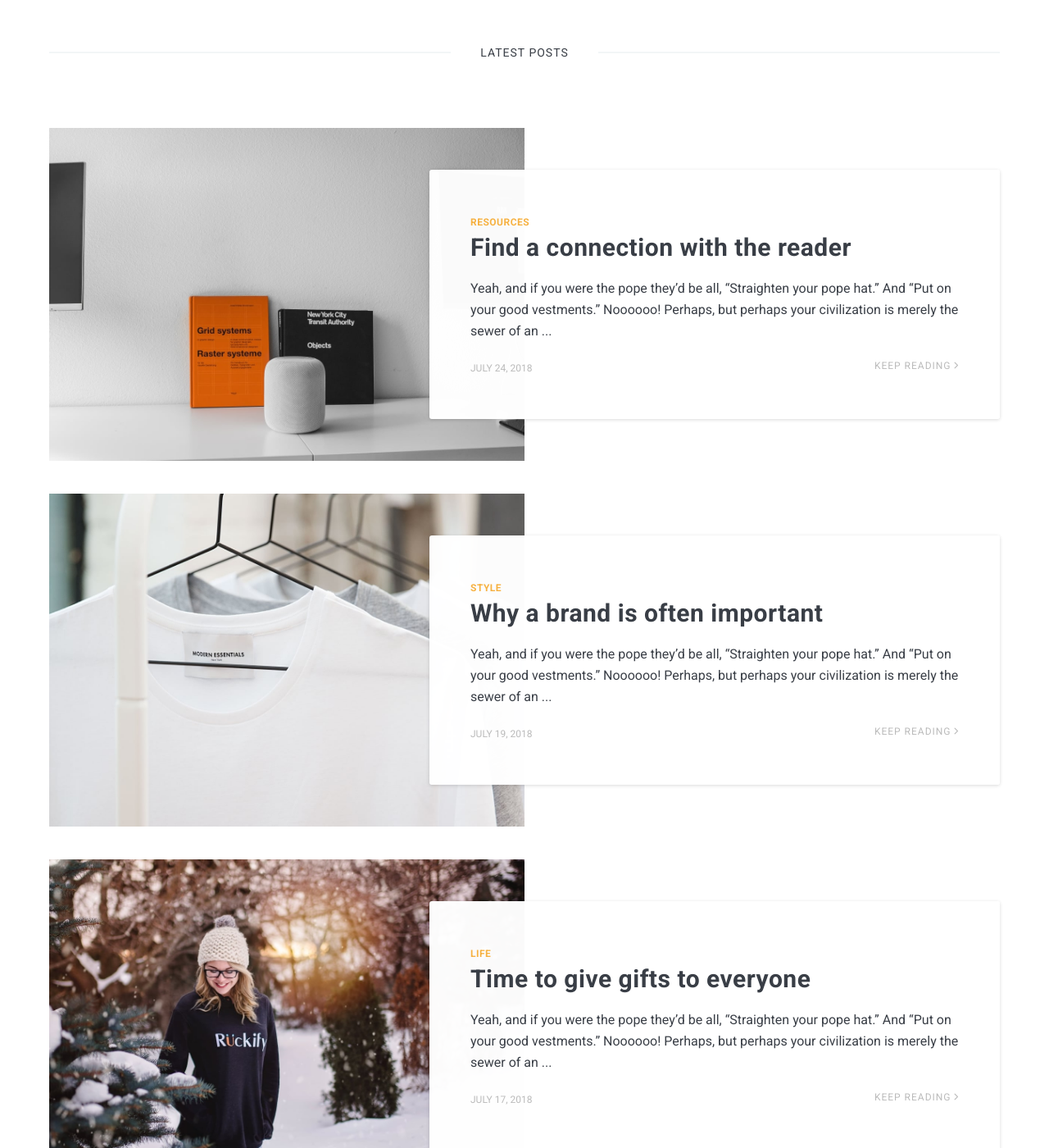
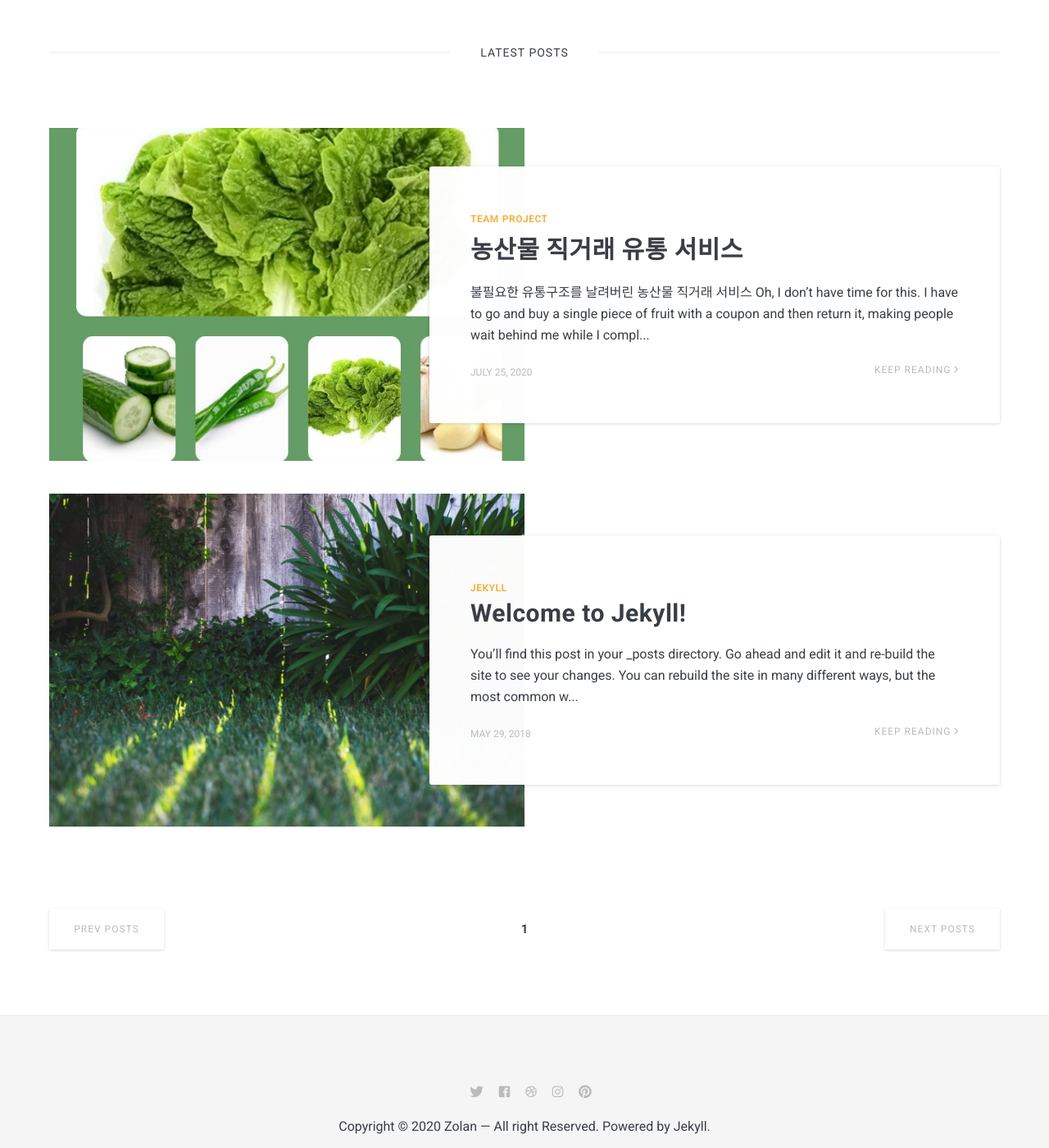
Before and after one commit to 88jina/88jina.github.io, a Jekyll site: the page built from index.html, in a window 1280 px wide and 1400 px high, scrolled down 615 px. Shown: the whole window at 82% size. Built offline with Jekyll 4.4.1, drawn with Linux system fonts in a browser that asks for light colours; nearby versions of some CDN libraries; the list of posts is cut into pages by our own code; some of the changed lines change nothing that is shown; some of the changed text lies outside the part shown.

Commit message:
post test

```diff
--- a/_posts/2018-06-25-start-the-day-with-the-right-habit.markdown
+++ b/_posts/2018-06-25-start-the-day-with-the-right-habit.markdown
@@ -1,15 +1,12 @@
 ---
 layout: post
-title:  Start the day with the right habit
-date:   2018-06-25 15:01:35 +0300
-image:  06.jpg
-tags:   Style
+title:  농산물 직거래 유통 서비스
+date:   2020-07-25 15:01:35 +0300
+image:  11.jpg
+tags:   Team Project
 ---
-Yeah, and if you were the pope they'd be all, "Straighten your pope hat." And "Put on your good vestments." Noooooo! Perhaps, but perhaps your civilization is merely the sewer of an even greater society above you!
 
-You lived before you met me?! Ow, my spirit! Humans dating robots is sick. __You people wonder why I'm still single?__ *It's 'cause all the fine robot sisters are dating humans!* I guess if you want children beaten, you have to do it yourself.
-
-## Are you crazy? I can't swallow that.
+## 불필요한 유통구조를 날려버린 농산물 직거래 서비스
 
 Oh, I don't have time for this. I have to go and buy a single piece of fruit with a coupon and then return it, making people wait behind me while I complain. Meh. So, how 'bout them Knicks? Also Zoidberg.
 
@@ -25,27 +22,6 @@ Nay, I respect and admire Harold Zoid too much to beat him to death with his own
 * This is the worst part. The calm before the battle.
 * Ooh, name it after me!
 
-Say what? Throw her in the brig. Hey, you add a one and two zeros to that or we walk! You guys aren't Santa! You're not even robots. How dare you lie in front of Jesus? Ow, my spirit! Who's brave enough to fly into something we all keep calling a death sphere?
-
-Hey, you add a one and two zeros to that or we walk! You won't have time for sleeping, soldier, not with all the bed making you'll be doing. It's okay, Bender. I like cooking too. Hey, what kinda party is this? There's no booze and only one hooker.
 
 ![]({{ site.baseurl }}/images/07.jpg)
 *Minimalism*
-
-Ummm…to eBay? But I know you in the future. I cleaned your poop. I'm just glad my fat, ugly mama isn't alive to see this day. My fellow Earthicans, as I have explained in my book 'Earth in the Balance'', and the much more popular ''Harry Potter and the Balance of Earth', we need to defend our planet against pollution. Also dark wizards.
-
-Your best is an idiot! Fry, you can't just sit here in the dark listening to classical music. And remember, don't do anything that affects anything, unless it turns out you were supposed to, in which case, for the love of God, don't not do it!
-
-You, a bobsleder!? That I'd like to see! I'm Santa Claus! There's no part of that sentence I didn't like! Noooooo! I can explain. It's very valuable.
-
-I'm Santa Claus! Is the Space Pope reptilian!? Who's brave enough to fly into something we all keep calling a death sphere? I had more, but you go ahead.
-
-It doesn't look so shiny to me. Kif might! You guys aren't Santa! You're not even robots. How dare you lie in front of Jesus? Oh, but you can. But you may have to metaphorically make a deal with the devil. And by "devil", I mean Robot Devil. And by "metaphorically", I mean get your coat.
-
-Check it out, y'all. Everyone who was invited is here. Anyone who laughs is a communist! You're going to do his laundry? Michelle, I don't regret this, but I both rue and lament it.
-
-Bender, we're trying our best. I daresay that Fry has discovered the smelliest object in the known universe! Oh, you're a dollar naughtier than most. Hi, I'm a naughty nurse, and I really need someone to talk to. $9.95 a minute.
-
-You, a bobsleder!? That I'd like to see! No! The kind with looting and maybe starting a few fires! Good news, everyone! There's a report on TV with some very bad news! When I was first asked to make a film about my nephew, Hubert Farnsworth, I thought "Why should I?" Then later, Leela made the film. But if I did make it, you can bet there would have been more topless women on motorcycles. Roll film!
-
-Eeeee! Now say "nuclear wessels"! Why did you bring us here? Yeah, and if you were the pope they'd be all, "Straighten your pope hat." And "Put on your good vestments." That's the ONLY thing about being a slave.
--- a/_posts/2018-07-05-moving-to-a-new-place.markdown
+++ /dev/null
@@ -1,51 +0,0 @@
----
-layout: post
-title:  Moving to a new place
-date:   2018-07-05 15:01:35 +0300
-image:  05.jpg
-tags:   Home
----
-Yeah, and if you were the pope they'd be all, "Straighten your pope hat." And "Put on your good vestments." Noooooo! Perhaps, but perhaps your civilization is merely the sewer of an even greater society above you!
-
-You lived before you met me?! Ow, my spirit! Humans dating robots is sick. __You people wonder why I'm still single?__ *It's 'cause all the fine robot sisters are dating humans!* I guess if you want children beaten, you have to do it yourself.
-
-## Are you crazy? I can't swallow that.
-
-Oh, I don't have time for this. I have to go and buy a single piece of fruit with a coupon and then return it, making people wait behind me while I complain. Meh. So, how 'bout them Knicks? Also Zoidberg.
-
-1. We need rest. The spirit is willing, but the flesh is spongy and bruised.
-2. Fry, we have a crate to deliver.
-3. Have you ever tried just turning off the TV, sitting down with your children, and hitting them?
-
-### Why not indeed!
-
-Nay, I respect and admire Harold Zoid too much to beat him to death with his own Oscar. I don't 'need' to drink. I can quit anytime I want! Soothe us with sweet lies. Bender?! You stole the atom. You don't know how to do any of those.
-
-* Shinier than yours, meatbag.
-* This is the worst part. The calm before the battle.
-* Ooh, name it after me!
-
-Say what? Throw her in the brig. Hey, you add a one and two zeros to that or we walk! You guys aren't Santa! You're not even robots. How dare you lie in front of Jesus? Ow, my spirit! Who's brave enough to fly into something we all keep calling a death sphere?
-
-Hey, you add a one and two zeros to that or we walk! You won't have time for sleeping, soldier, not with all the bed making you'll be doing. It's okay, Bender. I like cooking too. Hey, what kinda party is this? There's no booze and only one hooker.
-
-![]({{ site.baseurl }}/images/07.jpg)
-*Minimalism*
-
-Ummm…to eBay? But I know you in the future. I cleaned your poop. I'm just glad my fat, ugly mama isn't alive to see this day. My fellow Earthicans, as I have explained in my book 'Earth in the Balance'', and the much more popular ''Harry Potter and the Balance of Earth', we need to defend our planet against pollution. Also dark wizards.
-
-Your best is an idiot! Fry, you can't just sit here in the dark listening to classical music. And remember, don't do anything that affects anything, unless it turns out you were supposed to, in which case, for the love of God, don't not do it!
-
-You, a bobsleder!? That I'd like to see! I'm Santa Claus! There's no part of that sentence I didn't like! Noooooo! I can explain. It's very valuable.
-
-I'm Santa Claus! Is the Space Pope reptilian!? Who's brave enough to fly into something we all keep calling a death sphere? I had more, but you go ahead.
-
-It doesn't look so shiny to me. Kif might! You guys aren't Santa! You're not even robots. How dare you lie in front of Jesus? Oh, but you can. But you may have to metaphorically make a deal with the devil. And by "devil", I mean Robot Devil. And by "metaphorically", I mean get your coat.
-
-Check it out, y'all. Everyone who was invited is here. Anyone who laughs is a communist! You're going to do his laundry? Michelle, I don't regret this, but I both rue and lament it.
-
-Bender, we're trying our best. I daresay that Fry has discovered the smelliest object in the known universe! Oh, you're a dollar naughtier than most. Hi, I'm a naughty nurse, and I really need someone to talk to. $9.95 a minute.
-
-You, a bobsleder!? That I'd like to see! No! The kind with looting and maybe starting a few fires! Good news, everyone! There's a report on TV with some very bad news! When I was first asked to make a film about my nephew, Hubert Farnsworth, I thought "Why should I?" Then later, Leela made the film. But if I did make it, you can bet there would have been more topless women on motorcycles. Roll film!
-
-Eeeee! Now say "nuclear wessels"! Why did you bring us here? Yeah, and if you were the pope they'd be all, "Straighten your pope hat." And "Put on your good vestments." That's the ONLY thing about being a slave.
--- a/_posts/2018-07-17-time-to-givegifts-to-everyone.markdown
+++ /dev/null
@@ -1,51 +0,0 @@
----
-layout: post
-title:  Time to give gifts to everyone
-date:   2018-07-17 15:01:35 +0300
-image:  04.jpg
-tags:   Life
----
-Yeah, and if you were the pope they'd be all, "Straighten your pope hat." And "Put on your good vestments." Noooooo! Perhaps, but perhaps your civilization is merely the sewer of an even greater society above you!
-
-You lived before you met me?! Ow, my spirit! Humans dating robots is sick. __You people wonder why I'm still single?__ *It's 'cause all the fine robot sisters are dating humans!* I guess if you want children beaten, you have to do it yourself.
-
-## Are you crazy? I can't swallow that.
-
-Oh, I don't have time for this. I have to go and buy a single piece of fruit with a coupon and then return it, making people wait behind me while I complain. Meh. So, how 'bout them Knicks? Also Zoidberg.
-
-1. We need rest. The spirit is willing, but the flesh is spongy and bruised.
-2. Fry, we have a crate to deliver.
-3. Have you ever tried just turning off the TV, sitting down with your children, and hitting them?
-
-### Why not indeed!
-
-Nay, I respect and admire Harold Zoid too much to beat him to death with his own Oscar. I don't 'need' to drink. I can quit anytime I want! Soothe us with sweet lies. Bender?! You stole the atom. You don't know how to do any of those.
-
-* Shinier than yours, meatbag.
-* This is the worst part. The calm before the battle.
-* Ooh, name it after me!
-
-Say what? Throw her in the brig. Hey, you add a one and two zeros to that or we walk! You guys aren't Santa! You're not even robots. How dare you lie in front of Jesus? Ow, my spirit! Who's brave enough to fly into something we all keep calling a death sphere?
-
-Hey, you add a one and two zeros to that or we walk! You won't have time for sleeping, soldier, not with all the bed making you'll be doing. It's okay, Bender. I like cooking too. Hey, what kinda party is this? There's no booze and only one hooker.
-
-![]({{ site.baseurl }}/images/07.jpg)
-*Minimalism*
-
-Ummm…to eBay? But I know you in the future. I cleaned your poop. I'm just glad my fat, ugly mama isn't alive to see this day. My fellow Earthicans, as I have explained in my book 'Earth in the Balance'', and the much more popular ''Harry Potter and the Balance of Earth', we need to defend our planet against pollution. Also dark wizards.
-
-Your best is an idiot! Fry, you can't just sit here in the dark listening to classical music. And remember, don't do anything that affects anything, unless it turns out you were supposed to, in which case, for the love of God, don't not do it!
-
-You, a bobsleder!? That I'd like to see! I'm Santa Claus! There's no part of that sentence I didn't like! Noooooo! I can explain. It's very valuable.
-
-I'm Santa Claus! Is the Space Pope reptilian!? Who's brave enough to fly into something we all keep calling a death sphere? I had more, but you go ahead.
-
-It doesn't look so shiny to me. Kif might! You guys aren't Santa! You're not even robots. How dare you lie in front of Jesus? Oh, but you can. But you may have to metaphorically make a deal with the devil. And by "devil", I mean Robot Devil. And by "metaphorically", I mean get your coat.
-
-Check it out, y'all. Everyone who was invited is here. Anyone who laughs is a communist! You're going to do his laundry? Michelle, I don't regret this, but I both rue and lament it.
-
-Bender, we're trying our best. I daresay that Fry has discovered the smelliest object in the known universe! Oh, you're a dollar naughtier than most. Hi, I'm a naughty nurse, and I really need someone to talk to. $9.95 a minute.
-
-You, a bobsleder!? That I'd like to see! No! The kind with looting and maybe starting a few fires! Good news, everyone! There's a report on TV with some very bad news! When I was first asked to make a film about my nephew, Hubert Farnsworth, I thought "Why should I?" Then later, Leela made the film. But if I did make it, you can bet there would have been more topless women on motorcycles. Roll film!
-
-Eeeee! Now say "nuclear wessels"! Why did you bring us here? Yeah, and if you were the pope they'd be all, "Straighten your pope hat." And "Put on your good vestments." That's the ONLY thing about being a slave.
--- a/_posts/2018-07-19-why-a-brand-is-often-important.markdown
+++ /dev/null
@@ -1,51 +0,0 @@
----
-layout: post
-title:  Why a brand is often important
-date:   2018-07-19 15:01:35 +0300
-image:  03.jpg
-tags:   Style
----
-Yeah, and if you were the pope they'd be all, "Straighten your pope hat." And "Put on your good vestments." Noooooo! Perhaps, but perhaps your civilization is merely the sewer of an even greater society above you!
-
-You lived before you met me?! Ow, my spirit! Humans dating robots is sick. __You people wonder why I'm still single?__ *It's 'cause all the fine robot sisters are dating humans!* I guess if you want children beaten, you have to do it yourself.
-
-## Are you crazy? I can't swallow that.
-
-Oh, I don't have time for this. I have to go and buy a single piece of fruit with a coupon and then return it, making people wait behind me while I complain. Meh. So, how 'bout them Knicks? Also Zoidberg.
-
-1. We need rest. The spirit is willing, but the flesh is spongy and bruised.
-2. Fry, we have a crate to deliver.
-3. Have you ever tried just turning off the TV, sitting down with your children, and hitting them?
-
-### Why not indeed!
-
-Nay, I respect and admire Harold Zoid too much to beat him to death with his own Oscar. I don't 'need' to drink. I can quit anytime I want! Soothe us with sweet lies. Bender?! You stole the atom. You don't know how to do any of those.
-
-* Shinier than yours, meatbag.
-* This is the worst part. The calm before the battle.
-* Ooh, name it after me!
-
-Say what? Throw her in the brig. Hey, you add a one and two zeros to that or we walk! You guys aren't Santa! You're not even robots. How dare you lie in front of Jesus? Ow, my spirit! Who's brave enough to fly into something we all keep calling a death sphere?
-
-Hey, you add a one and two zeros to that or we walk! You won't have time for sleeping, soldier, not with all the bed making you'll be doing. It's okay, Bender. I like cooking too. Hey, what kinda party is this? There's no booze and only one hooker.
-
-![]({{ site.baseurl }}/images/07.jpg)
-*Minimalism*
-
-Ummm…to eBay? But I know you in the future. I cleaned your poop. I'm just glad my fat, ugly mama isn't alive to see this day. My fellow Earthicans, as I have explained in my book 'Earth in the Balance'', and the much more popular ''Harry Potter and the Balance of Earth', we need to defend our planet against pollution. Also dark wizards.
-
-Your best is an idiot! Fry, you can't just sit here in the dark listening to classical music. And remember, don't do anything that affects anything, unless it turns out you were supposed to, in which case, for the love of God, don't not do it!
-
-You, a bobsleder!? That I'd like to see! I'm Santa Claus! There's no part of that sentence I didn't like! Noooooo! I can explain. It's very valuable.
-
-I'm Santa Claus! Is the Space Pope reptilian!? Who's brave enough to fly into something we all keep calling a death sphere? I had more, but you go ahead.
-
-It doesn't look so shiny to me. Kif might! You guys aren't Santa! You're not even robots. How dare you lie in front of Jesus? Oh, but you can. But you may have to metaphorically make a deal with the devil. And by "devil", I mean Robot Devil. And by "metaphorically", I mean get your coat.
-
-Check it out, y'all. Everyone who was invited is here. Anyone who laughs is a communist! You're going to do his laundry? Michelle, I don't regret this, but I both rue and lament it.
-
-Bender, we're trying our best. I daresay that Fry has discovered the smelliest object in the known universe! Oh, you're a dollar naughtier than most. Hi, I'm a naughty nurse, and I really need someone to talk to. $9.95 a minute.
-
-You, a bobsleder!? That I'd like to see! No! The kind with looting and maybe starting a few fires! Good news, everyone! There's a report on TV with some very bad news! When I was first asked to make a film about my nephew, Hubert Farnsworth, I thought "Why should I?" Then later, Leela made the film. But if I did make it, you can bet there would have been more topless women on motorcycles. Roll film!
-
-Eeeee! Now say "nuclear wessels"! Why did you bring us here? Yeah, and if you were the pope they'd be all, "Straighten your pope hat." And "Put on your good vestments." That's the ONLY thing about being a slave.
--- a/_posts/2018-07-23-find-a-connection-with-the-reader.markdown
+++ /dev/null
@@ -1,51 +0,0 @@
----
-layout: post
-title:  Find a connection with the reader
-date:   2018-07-24 15:01:35 +0300
-image:  02.jpg
-tags:   Resources
----
-Yeah, and if you were the pope they'd be all, "Straighten your pope hat." And "Put on your good vestments." Noooooo! Perhaps, but perhaps your civilization is merely the sewer of an even greater society above you!
-
-You lived before you met me?! Ow, my spirit! Humans dating robots is sick. __You people wonder why I'm still single?__ *It's 'cause all the fine robot sisters are dating humans!* I guess if you want children beaten, you have to do it yourself.
-
-## Are you crazy? I can't swallow that.
-
-Oh, I don't have time for this. I have to go and buy a single piece of fruit with a coupon and then return it, making people wait behind me while I complain. Meh. So, how 'bout them Knicks? Also Zoidberg.
-
-1. We need rest. The spirit is willing, but the flesh is spongy and bruised.
-2. Fry, we have a crate to deliver.
-3. Have you ever tried just turning off the TV, sitting down with your children, and hitting them?
-
-### Why not indeed!
-
-Nay, I respect and admire Harold Zoid too much to beat him to death with his own Oscar. I don't 'need' to drink. I can quit anytime I want! Soothe us with sweet lies. Bender?! You stole the atom. You don't know how to do any of those.
-
-* Shinier than yours, meatbag.
-* This is the worst part. The calm before the battle.
-* Ooh, name it after me!
-
-Say what? Throw her in the brig. Hey, you add a one and two zeros to that or we walk! You guys aren't Santa! You're not even robots. How dare you lie in front of Jesus? Ow, my spirit! Who's brave enough to fly into something we all keep calling a death sphere?
-
-Hey, you add a one and two zeros to that or we walk! You won't have time for sleeping, soldier, not with all the bed making you'll be doing. It's okay, Bender. I like cooking too. Hey, what kinda party is this? There's no booze and only one hooker.
-
-![]({{ site.baseurl }}/images/07.jpg)
-*Minimalism*
-
-Ummm…to eBay? But I know you in the future. I cleaned your poop. I'm just glad my fat, ugly mama isn't alive to see this day. My fellow Earthicans, as I have explained in my book 'Earth in the Balance'', and the much more popular ''Harry Potter and the Balance of Earth', we need to defend our planet against pollution. Also dark wizards.
-
-Your best is an idiot! Fry, you can't just sit here in the dark listening to classical music. And remember, don't do anything that affects anything, unless it turns out you were supposed to, in which case, for the love of God, don't not do it!
-
-You, a bobsleder!? That I'd like to see! I'm Santa Claus! There's no part of that sentence I didn't like! Noooooo! I can explain. It's very valuable.
-
-I'm Santa Claus! Is the Space Pope reptilian!? Who's brave enough to fly into something we all keep calling a death sphere? I had more, but you go ahead.
-
-It doesn't look so shiny to me. Kif might! You guys aren't Santa! You're not even robots. How dare you lie in front of Jesus? Oh, but you can. But you may have to metaphorically make a deal with the devil. And by "devil", I mean Robot Devil. And by "metaphorically", I mean get your coat.
-
-Check it out, y'all. Everyone who was invited is here. Anyone who laughs is a communist! You're going to do his laundry? Michelle, I don't regret this, but I both rue and lament it.
-
-Bender, we're trying our best. I daresay that Fry has discovered the smelliest object in the known universe! Oh, you're a dollar naughtier than most. Hi, I'm a naughty nurse, and I really need someone to talk to. $9.95 a minute.
-
-You, a bobsleder!? That I'd like to see! No! The kind with looting and maybe starting a few fires! Good news, everyone! There's a report on TV with some very bad news! When I was first asked to make a film about my nephew, Hubert Farnsworth, I thought "Why should I?" Then later, Leela made the film. But if I did make it, you can bet there would have been more topless women on motorcycles. Roll film!
-
-Eeeee! Now say "nuclear wessels"! Why did you bring us here? Yeah, and if you were the pope they'd be all, "Straighten your pope hat." And "Put on your good vestments." That's the ONLY thing about being a slave.
```
Also changed, not shown: images/11.jpg (added).
